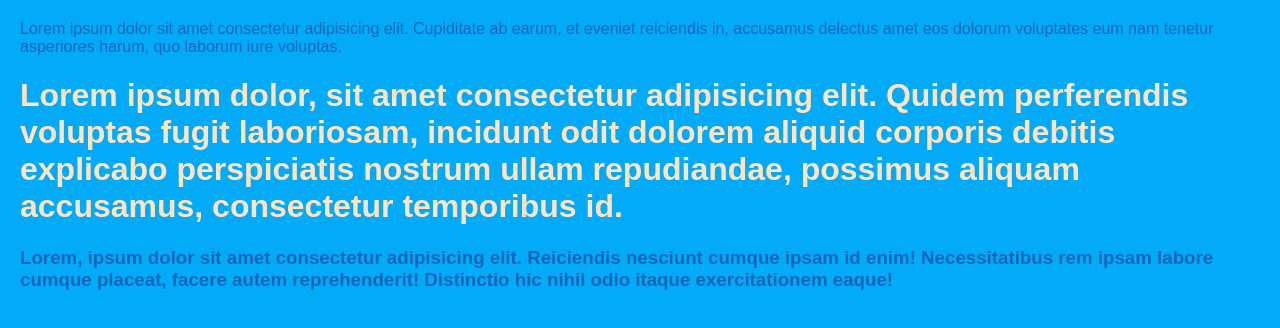
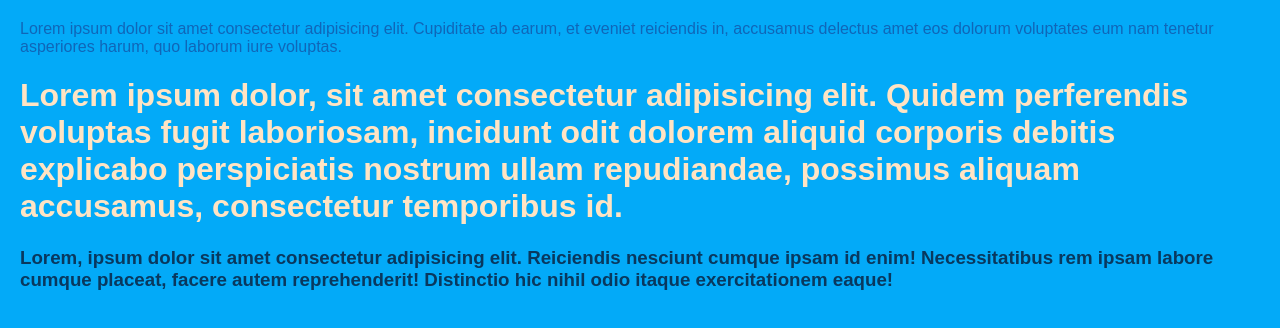
Before and after one commit to guilhermecostasantos21-wq/meuprimeirosite, a plain HTML site: page index.html in a window 1280 px wide. Drawn offline with Linux system fonts and the light colour scheme.

Commit message:
alteração da cor de fundo do h3

```diff
--- a/index.html
+++ b/index.html
@@ -14,7 +14,7 @@
          h1{
             color: bisque;
     }
-   h4{
+   h3{
     color: rgb(9, 56, 94);
    }
 
```
